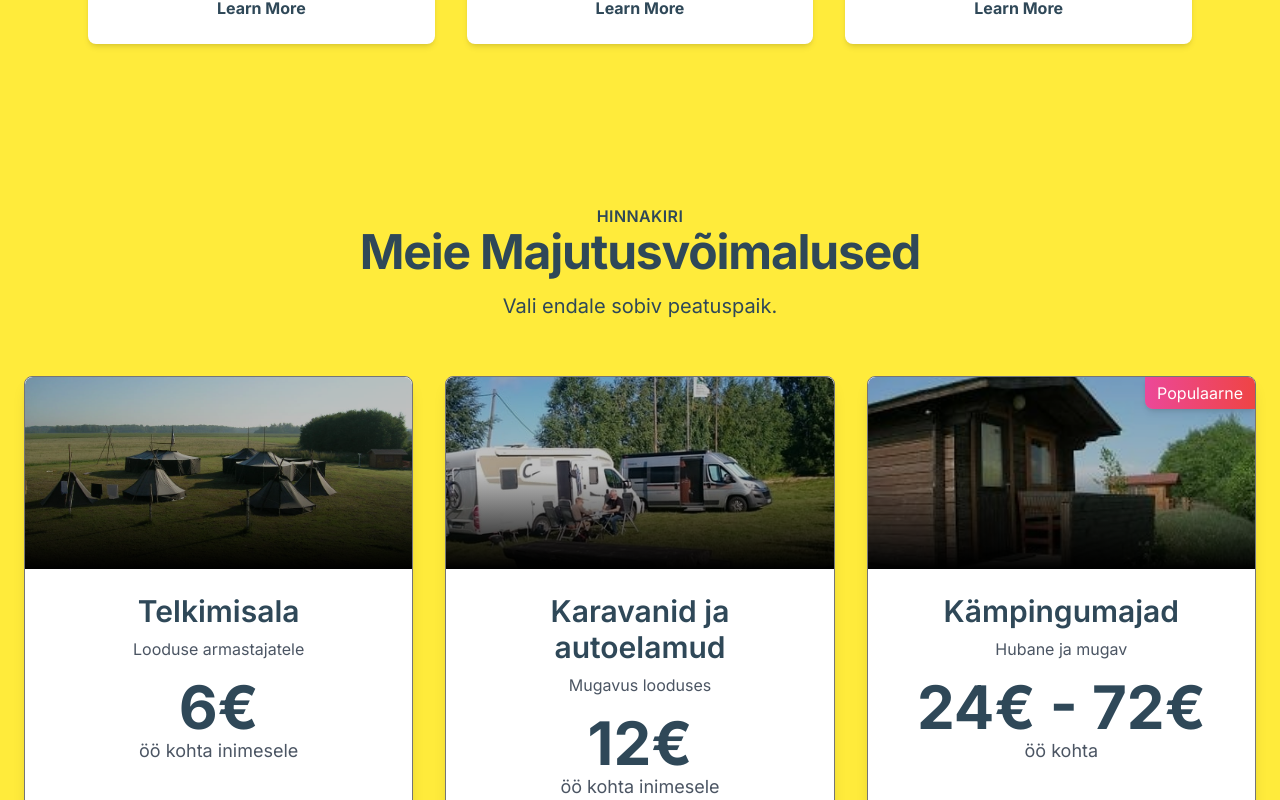
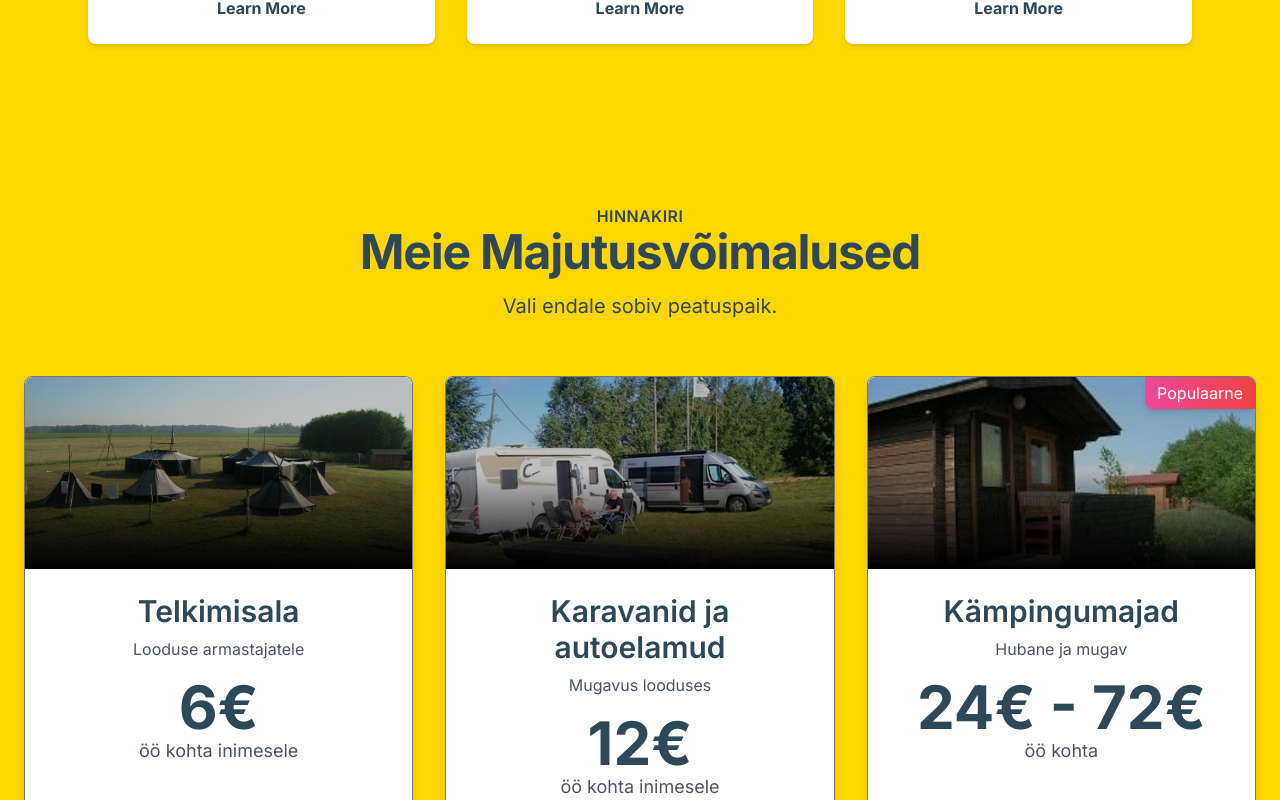
Before and after one commit to 77ccreed/kalda-next, a Next.js app: page /et in a window 1280 px wide. Shown: the part 1420-2220 px from the top of the page. Built offline with nearby package versions, Linux system fonts and the light colour scheme.

Commit message:
refactor: Update color palette in tailwind.config.ts

```diff
--- a/tailwind.config.ts
+++ b/tailwind.config.ts
@@ -20,47 +20,47 @@ const config: Config = {
     extend: {
       colors: {
         primary: {
-          light: "#FFF59D", // Lighter Yellow
-          DEFAULT: "#FFEB3B", // Yellow
-          dark: "#FBC02D", // Dark Yellow
-          foreground: "#2F4858", // Dark Blue-Green
+          light: "#FFF9C4", // Lighter Yellow
+          DEFAULT: "#FFD700", // Kuldne Kollane
+          dark: "#FBC02D", // Tume Kollane
+          foreground: "#2F4858", // Tume Sinakasroheline
         },
         secondary: {
-          light: "#5F7380", // Light Blue-Green
-          DEFAULT: "#2F4858", // Blue-Green
-          dark: "#1D2F36", // Dark Blue-Green
-          foreground: "#FFFFFF", // White
+          light: "#5F7380", // Hele Sinakasroheline
+          DEFAULT: "#2F4858", // Tume Sinakasroheline
+          dark: "#1D2F36", // Tume Sinakasroheline (variatsioon)
+          foreground: "#FFFFFF", // Valge
         },
         accent: {
-          light: "#DCE775", // Light Green
-          DEFAULT: "#C8E6C9", // Green
-          dark: "#9CCC65", // Dark Green
-          foreground: "#2F4858", // Dark Blue-Green
+          light: "#E8F5E9", // Hele Roheline
+          DEFAULT: "#C8E6C9", // Hele Roheline
+          dark: "#A5D6A7", // Tumeroheline
+          foreground: "#2F4858", // Tume Sinakasroheline
         },
         muted: {
-          light: "#F5F5F5", // Light Grey
-          DEFAULT: "#E0E0E0", // Grey
-          dark: "#BDBDBD", // Dark Grey
-          foreground: "#757575", // Medium Grey
+          light: "#F5F5F5", // Helehall
+          DEFAULT: "#E0E0E0", // Hall
+          dark: "#BDBDBD", // Tumehall
+          foreground: "#757575", // Keskminehall
         },
         highlight: {
-          light: "#FFCDD2", // Light Coral
-          DEFAULT: "#E57373", // Coral
-          dark: "#D32F2F", // Dark Coral
-          foreground: "#FFFFFF", // White
+          light: "#FFCDD2", // Hele Korall
+          DEFAULT: "#E57373", // Korall
+          dark: "#D32F2F", // Tume Korall
+          foreground: "#FFFFFF", // Valge
         },
         background: {
-          DEFAULT: "#FFFFFF", // White
+          DEFAULT: "#FFFFFF", // Valge
         },
-        border: "#757575", // Medium Grey
-        input: "#757575", // Medium Grey
-        ring: "#757575", // Medium Grey
-        foreground: "#2F4858", // Dark Blue-Green
+        border: "#757575", // Keskminehall
+        input: "#757575", // Keskminehall
+        ring: "#757575", // Keskminehall
+        foreground: "#2F4858", // Tume Sinakasroheline
         neutral: {
-          light: "#FAF3E0", // Light Beige
-          DEFAULT: "#E1C699", // Beige
-          dark: "#C5A179", // Dark Beige
-          foreground: "#2F4858", // Dark Blue-Green
+          light: "#FAF3E0", // Helebeež
+          DEFAULT: "#E1C699", // Beež
+          dark: "#C5A179", // Tumebeež
+          foreground: "#2F4858", // Tume Sinakasroheline
         },
       },
       borderRadius: {
```
